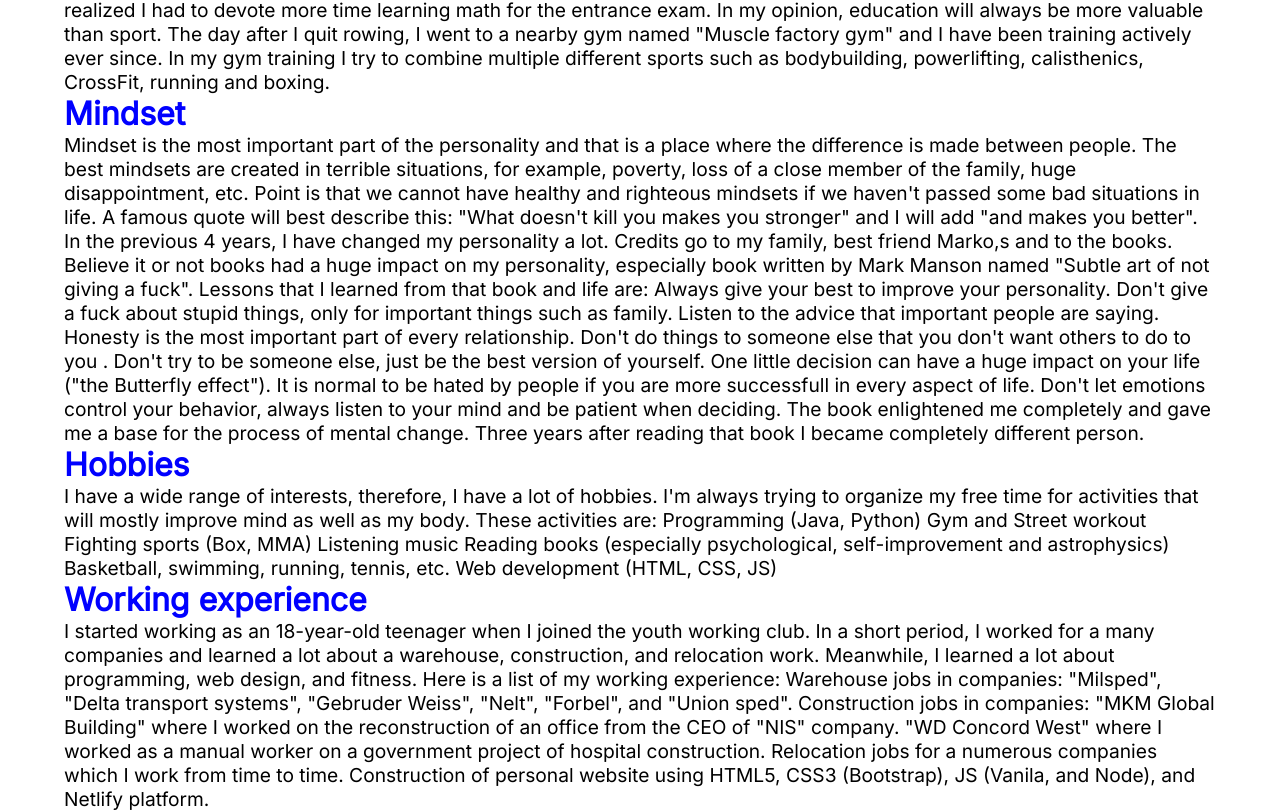
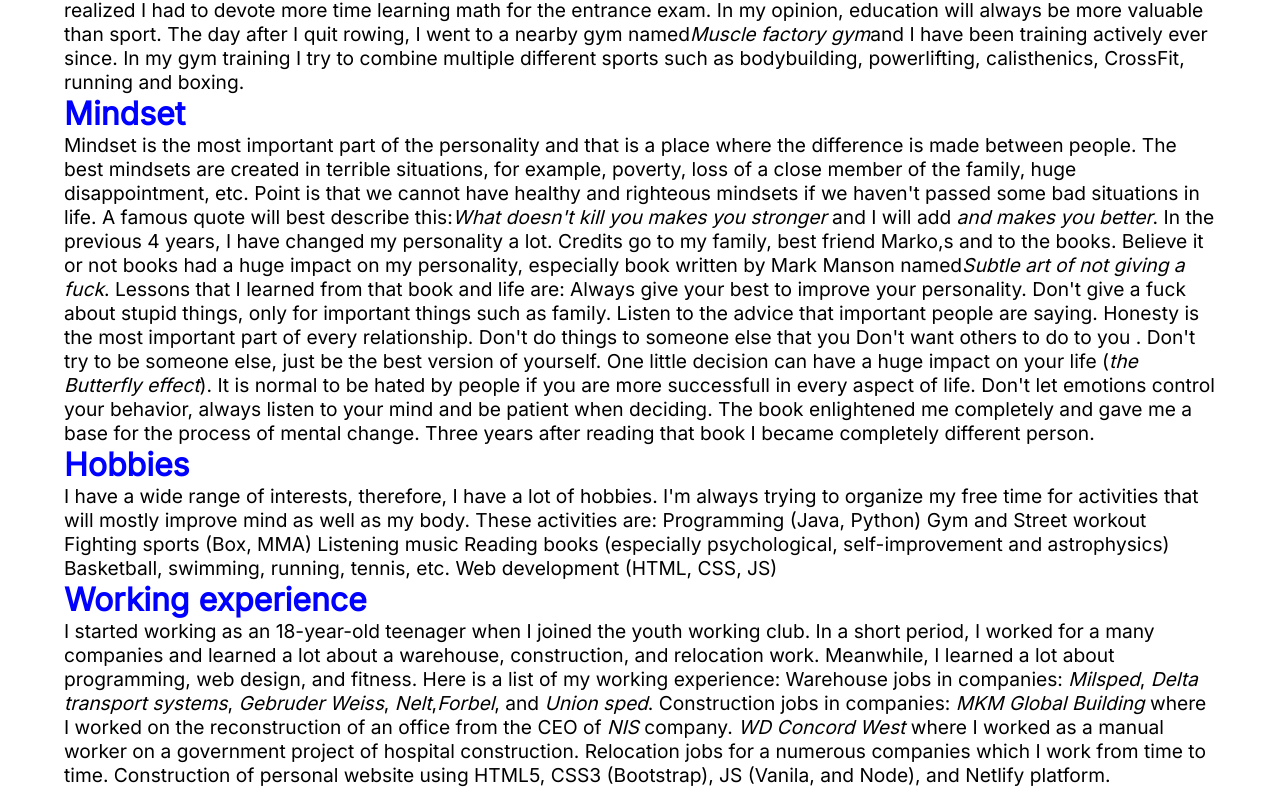
Before and after one commit to nikolamirilo/NextJS_Portfolio_WebApp, a Next.js app: page /about in a window 1280 px wide. Shown: the part 751-1563 px from the top of the page. Built offline with nearby package versions, Linux system fonts and the light colour scheme.

Commit message:
fixed linting problems

```diff
--- a/src/pages/about.tsx
+++ b/src/pages/about.tsx
@@ -18,7 +18,7 @@ const About: React.FC = () => {
           I enrolled at the Faculty of Organizational Sciences, majoring in Operational Management, department of
           Management and Organization. I am occupied with IT development, management and organization, and training. In
           the future, I want to combine IT and management through one job like Project Manager or IT Manager. My motto
-          is"Keep focus, embrace your vulnerabilities, and work hard". I am always seeking for more knowledge,
+          is <i>Keep focus, embrace your vulnerabilities, and work hard</i>. I am always seeking for more knowledge,
           experience, and skills, beacuse I think that the key tool for success is constant effort, and determination.
           Any person with average or little below intelligence can achieve whatever he wants only if he is ready to
           dedicate himself to it to the maximum.
@@ -38,15 +38,16 @@ const About: React.FC = () => {
         </p>
         <h1>Sport</h1>
         <p>
-          As an 8-year-old kid, I trained basketball for 3 months in the basketball club "Mecina" in Kraljevo. When my
-          family and I moved to Belgrade I started training rowing at rowing club "Partizan". I trained rowing for 6
-          years and competed at numerous domestic and international races in which I won around 40 medals. My greatest
-          achievements in rowing are: 6x international champion, 4x vice-champion 4x state champion, 2x state
-          vice-champion 2x competitor at the "Balkan rowing championship" 2x indoor rowing champion Rowing has had a big
-          part in forming my personality, especially teaching me how to be disciplined in every possible situation.
-          Rowing is a cruel and ruthless sport that does not forgive any mistakes. I quitted rowing in 2019, because I
-          realized I had to devote more time learning math for the entrance exam. In my opinion, education will always
-          be more valuable than sport. The day after I quit rowing, I went to a nearby gym named "Muscle factory gym"
+          As an 8-year-old kid, I trained basketball for 3 months in the basketball club <i>Mecina</i> in Kraljevo. When
+          my family and I moved to Belgrade I started training rowing at rowing club <i>Partizan</i>. I trained rowing
+          for 6 years and competed at numerous domestic and international races in which I won around 40 medals. My
+          greatest achievements in rowing are: 6x international champion, 4x vice-champion 4x state champion, 2x state
+          vice-champion 2x competitor at the <i>Balkan rowing championship</i> 2x indoor rowing champion Rowing has had
+          a big part in forming my personality, especially teaching me how to be disciplined in every possible
+          situation. Rowing is a cruel and ruthless sport that does not forgive any mistakes. I quitted rowing in 2019,
+          because I realized I had to devote more time learning math for the entrance exam. In my opinion, education
+          will always be more valuable than sport. The day after I quit rowing, I went to a nearby gym named
+          <i>Muscle factory gym</i>
           and I have been training actively ever since. In my gym training I try to combine multiple different sports
           such as bodybuilding, powerlifting, calisthenics, CrossFit, running and boxing.
         </p>
@@ -55,25 +56,26 @@ const About: React.FC = () => {
           Mindset is the most important part of the personality and that is a place where the difference is made between
           people. The best mindsets are created in terrible situations, for example, poverty, loss of a close member of
           the family, huge disappointment, etc. Point is that we cannot have healthy and righteous mindsets if we
-          haven't passed some bad situations in life. A famous quote will best describe this: "What doesn't kill you
-          makes you stronger" and I will add "and makes you better". In the previous 4 years, I have changed my
-          personality a lot. Credits go to my family, best friend Marko,s and to the books. Believe it or not books had
-          a huge impact on my personality, especially book written by Mark Manson named "Subtle art of not giving a
-          fuck". Lessons that I learned from that book and life are: Always give your best to improve your personality.
-          Don't give a fuck about stupid things, only for important things such as family. Listen to the advice that
-          important people are saying. Honesty is the most important part of every relationship. Don't do things to
-          someone else that you don't want others to do to you . Don't try to be someone else, just be the best version
-          of yourself. One little decision can have a huge impact on your life ("the Butterfly effect"). It is normal to
-          be hated by people if you are more successfull in every aspect of life. Don't let emotions control your
-          behavior, always listen to your mind and be patient when deciding. The book enlightened me completely and gave
-          me a base for the process of mental change. Three years after reading that book I became completely different
-          person.
+          haven&apos;t passed some bad situations in life. A famous quote will best describe this:
+          <i>What doesn&apos;t kill you makes you stronger</i> and I will add <i>and makes you better</i>. In the
+          previous 4 years, I have changed my personality a lot. Credits go to my family, best friend Marko,s and to the
+          books. Believe it or not books had a huge impact on my personality, especially book written by Mark Manson
+          named
+          <i>Subtle art of not giving a fuck</i>. Lessons that I learned from that book and life are: Always give your
+          best to improve your personality. Don&apos;t give a fuck about stupid things, only for important things such
+          as family. Listen to the advice that important people are saying. Honesty is the most important part of every
+          relationship. Don&apos;t do things to someone else that you Don&apos;t want others to do to you . Don&apos;t
+          try to be someone else, just be the best version of yourself. One little decision can have a huge impact on
+          your life (<i>the Butterfly effect</i>). It is normal to be hated by people if you are more successfull in
+          every aspect of life. Don&apos;t let emotions control your behavior, always listen to your mind and be patient
+          when deciding. The book enlightened me completely and gave me a base for the process of mental change. Three
+          years after reading that book I became completely different person.
         </p>
         <h1>Hobbies</h1>
         <p>
-          I have a wide range of interests, therefore, I have a lot of hobbies. I'm always trying to organize my free
-          time for activities that will mostly improve mind as well as my body. These activities are: Programming (Java,
-          Python) Gym and Street workout Fighting sports (Box, MMA) Listening music Reading books (especially
+          I have a wide range of interests, therefore, I have a lot of hobbies. I&apos;m always trying to organize my
+          free time for activities that will mostly improve mind as well as my body. These activities are: Programming
+          (Java, Python) Gym and Street workout Fighting sports (Box, MMA) Listening music Reading books (especially
           psychological, self-improvement and astrophysics) Basketball, swimming, running, tennis, etc. Web development
           (HTML, CSS, JS)
         </p>
@@ -82,11 +84,12 @@ const About: React.FC = () => {
           I started working as an 18-year-old teenager when I joined the youth working club. In a short period, I worked
           for a many companies and learned a lot about a warehouse, construction, and relocation work. Meanwhile, I
           learned a lot about programming, web design, and fitness. Here is a list of my working experience: Warehouse
-          jobs in companies: "Milsped", "Delta transport systems", "Gebruder Weiss", "Nelt", "Forbel", and "Union sped".
-          Construction jobs in companies: "MKM Global Building" where I worked on the reconstruction of an office from
-          the CEO of "NIS" company. "WD Concord West" where I worked as a manual worker on a government project of
-          hospital construction. Relocation jobs for a numerous companies which I work from time to time. Construction
-          of personal website using HTML5, CSS3 (Bootstrap), JS (Vanila, and Node), and Netlify platform.
+          jobs in companies: <i>Milsped</i>, <i>Delta transport systems</i>, <i>Gebruder Weiss</i>, <i>Nelt</i>,
+          <i>Forbel</i>, and <i>Union sped</i>. Construction jobs in companies: <i>MKM Global Building</i> where I
+          worked on the reconstruction of an office from the CEO of <i>NIS</i> company. <i>WD Concord West</i> where I
+          worked as a manual worker on a government project of hospital construction. Relocation jobs for a numerous
+          companies which I work from time to time. Construction of personal website using HTML5, CSS3 (Bootstrap), JS
+          (Vanila, and Node), and Netlify platform.
         </p>
       </main>
     </>
```
